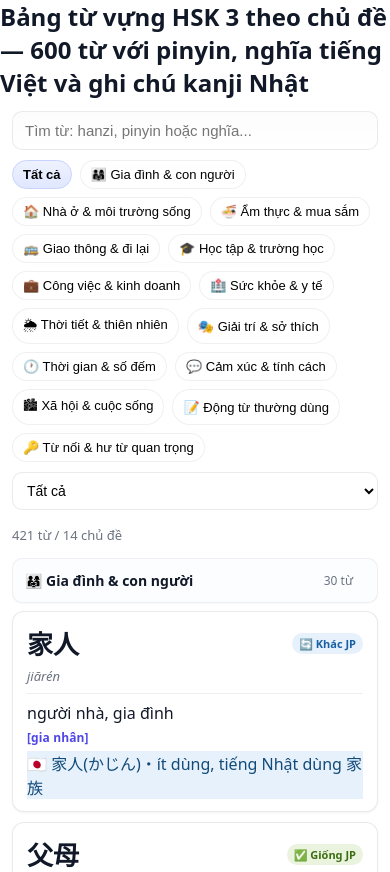
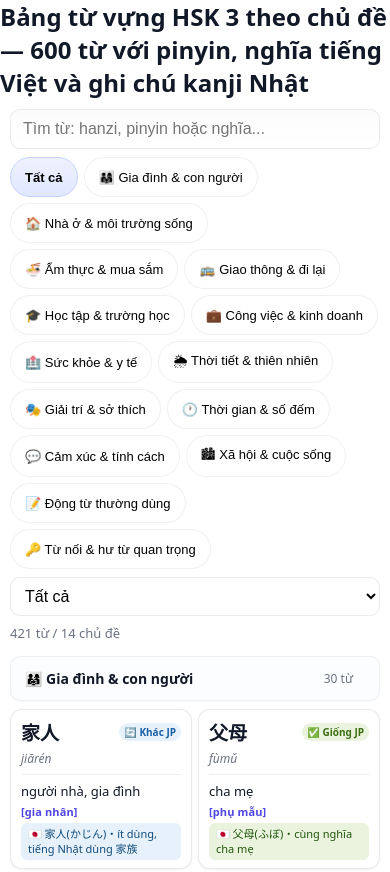
Before and after one commit to stevendan/my-page, a plain HTML site: page vocabulary/hsk3/index.html in a window 390 px wide. Shown: the top 872 px of the page. Drawn offline with Linux system fonts and the light colour scheme.

Commit message:
responsive

```diff
--- a/vocabulary/hsk3/index.html
+++ b/vocabulary/hsk3/index.html
@@ -14,8 +14,8 @@
 body{font-family:var(--font-sans);background:var(--bg);color:var(--color-text-primary,#111827);-webkit-font-smoothing:antialiased;-moz-osx-font-smoothing:grayscale}
 .wrap{max-width:1100px;margin:0 auto;padding:16px}
 .toolbar{display:flex;gap:10px;margin-bottom:14px;flex-wrap:wrap;align-items:center}
-.toolbar input[type="text"]{flex:1;min-width:140px;padding:10px 12px;border-radius:10px;border:1px solid rgba(0,0,0,0.08);font-size:15px;background:linear-gradient(180deg,rgba(0,0,0,0.01),transparent)}
-.toolbar select{padding:9px 10px;border-radius:10px;border:1px solid rgba(0,0,0,0.08);background:white;font-size:14px}
+.toolbar input[type="text"]{flex:1;min-width:140px;padding:10px 12px;border-radius:10px;border:1px solid rgba(0,0,0,0.08);font-size:16px;background:linear-gradient(180deg,rgba(0,0,0,0.01),transparent)}
+.toolbar select{padding:9px 10px;border-radius:10px;border:1px solid rgba(0,0,0,0.08);background:white;font-size:16px}
 .stats{font-size:13px;color:var(--muted);margin-left:auto;white-space:nowrap}
 .topic-section{margin-bottom:14px}
 .topic-header{display:flex;align-items:center;gap:12px;padding:10px 14px;background:var(--color-background-secondary, #fbfdff);border-radius:10px;margin-bottom:8px;cursor:pointer;border:1px solid rgba(16,24,40,0.06);box-shadow:0 1px 0 rgba(16,24,40,0.02)}
@@ -34,6 +34,7 @@
 .viet{font-size:15px;font-weight:500;color:var(--color-text-primary)}
 .han-viet{font-size:12px;color:#4f46e5;font-weight:600;letter-spacing:.01em}
 .dark .han-viet{color:#818cf8}
+.ja-note{font-size:12px;padding:4px 8px;border-radius:6px;line-height:1.4}
 .ja-same{background:#EAF3DE;color:#23540f}
 .ja-diff{background:#E6F1FB;color:#124b7a}
 .ja-false{background:#FFF4E6;color:#7a4a12}
@@ -48,24 +49,45 @@
 .topic-btn{padding:6px 10px;border-radius:999px;border:1px solid rgba(0,0,0,0.06);background:#fff;font-size:13px;cursor:pointer}
 .topic-btn.active{background:linear-gradient(180deg,#eef2ff,#e0e7ff);border-color:#c7d2fe;font-weight:600}
 
-/* Small screens */
-@media (max-width:700px){
-  .wrap{padding:12px}
-  .toolbar{flex-direction:column;align-items:stretch}
-  .toolbar input[type="text"],.toolbar select{width:100%}
-  .stats{margin-left:0;margin-top:6px}
-  .word-grid{grid-template-columns:1fr}
-  .hanzi{font-size:26px}
-  .viet{font-size:16px}
-  .topic-header{padding:12px}
+/* Tablet (≤900px) */
+@media (max-width:900px){
+  .word-grid{grid-template-columns:repeat(auto-fill,minmax(180px,1fr));gap:8px}
 }
 
-/* Very small phones */
-@media (max-width:420px){
-  .hanzi{font-size:26px}
-  .pinyin{font-size:13px}
+/* Mobile — iPhone 13 (390px), iPhone 14 (393px), Android phổ thông (≤700px) */
+@media (max-width:700px){
+  .wrap{padding:12px 14px}
+  .toolbar{flex-direction:column;align-items:stretch;gap:8px}
+  .toolbar input[type="text"],.toolbar select{width:100%}
+  .stats{margin-left:0}
+  .topic-buttons{gap:6px}
+  .topic-btn{padding:9px 14px;font-size:13px;min-height:40px}
+  .topic-header{padding:12px 14px;min-height:44px}
   .topic-name{font-size:14px}
   .topic-count{font-size:12px}
+  /* 2 cột trên mobile — tận dụng không gian ngang */
+  .word-grid{grid-template-columns:repeat(2,1fr);gap:8px}
+  .word-card{padding:10px 12px;gap:4px}
+  .hanzi{font-size:20px}
+  .pinyin{font-size:12px}
+  .viet{font-size:14px}
+  .han-viet{font-size:11px}
+  .badge-ff{font-size:10px;padding:2px 5px;margin-left:4px}
+  .ja-note{font-size:11px;padding:3px 7px}
+}
+
+/* iPhone SE / nhỏ hơn (≤390px) */
+@media (max-width:390px){
+  .wrap{padding:10px}
+  .word-grid{gap:6px}
+  .word-card{padding:8px 10px}
+  .hanzi{font-size:19px}
+  .viet{font-size:13px}
+}
+
+/* Rất nhỏ — 1 cột (≤320px) */
+@media (max-width:320px){
+  .word-grid{grid-template-columns:1fr}
 }
 
 </style>
```
